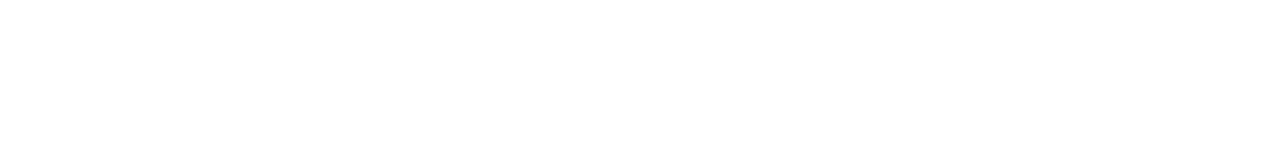
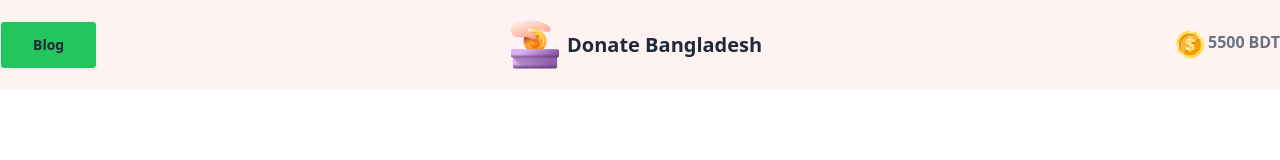
Before and after one commit to masud2005/5th-assignment-donate-bangladesh, a plain HTML site: page index.html in a window 1280 px wide. Drawn offline with nearby package versions, Linux system fonts and the light colour scheme.

Commit message:
Added Header Section Design

```diff
--- a/index.html
+++ b/index.html
@@ -10,7 +10,23 @@
 </head>
 <body>
     <header>
-
+        <div class="bg-red-50 py-5">
+            <nav class="container mx-auto flex justify-between items-center ">
+                <div>
+                    <button class="btn bg-green-500 px-8 py-2 rounded font-bold hover:bg-black hover:text-white transition duration-300">Blog</button>
+                    <button class="hidden">Home</button>
+                </div>
+                <div class="flex items-center gap-2">
+                    <img src="./assets/logo.png" alt="Logo...">
+                    <h2 class="font-bold text-xl">Donate Bangladesh</h2>
+                </div>
+                <div class="flex gap-x-1 font-bold text-gray-500">
+                    <img src="./assets/coin.png" alt="Coin...">
+                    <span>5500</span>
+                    <span>BDT</span>
+                </div>
+            </nav>
+        </div>
     </header>
     <main>
 
```
